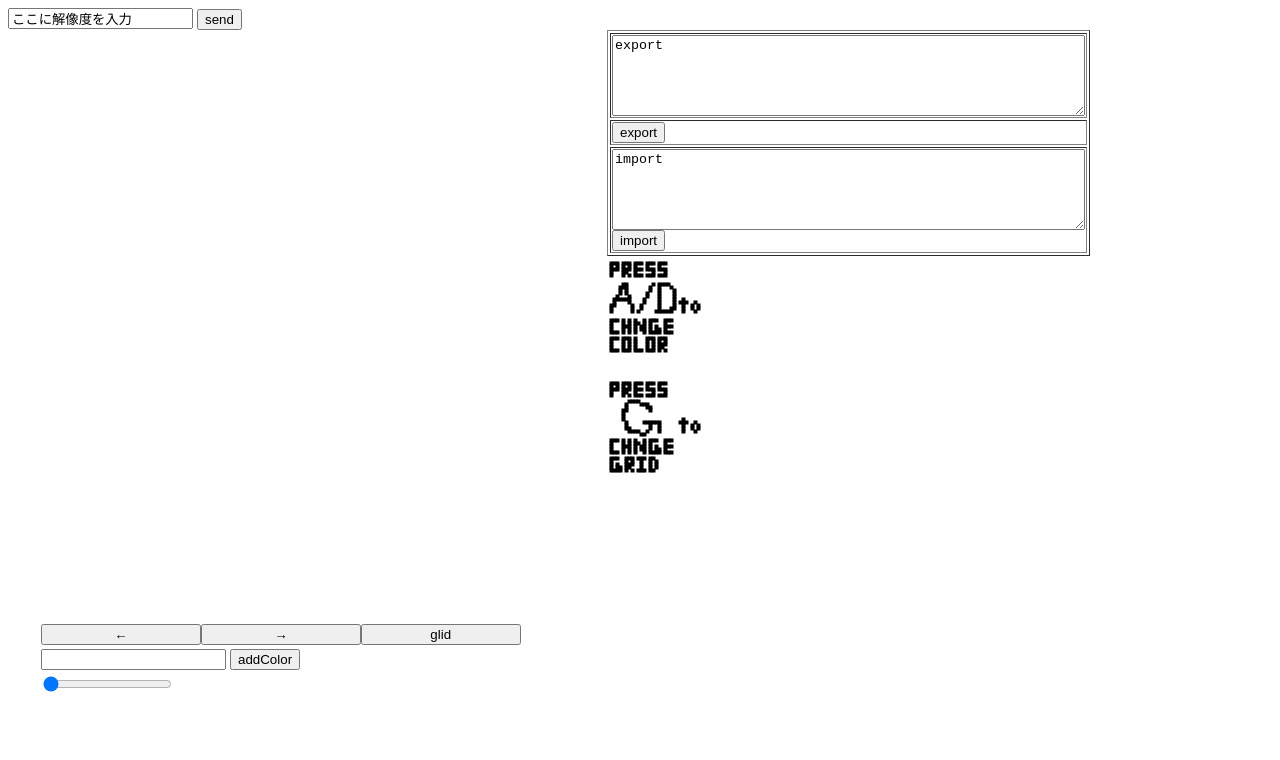
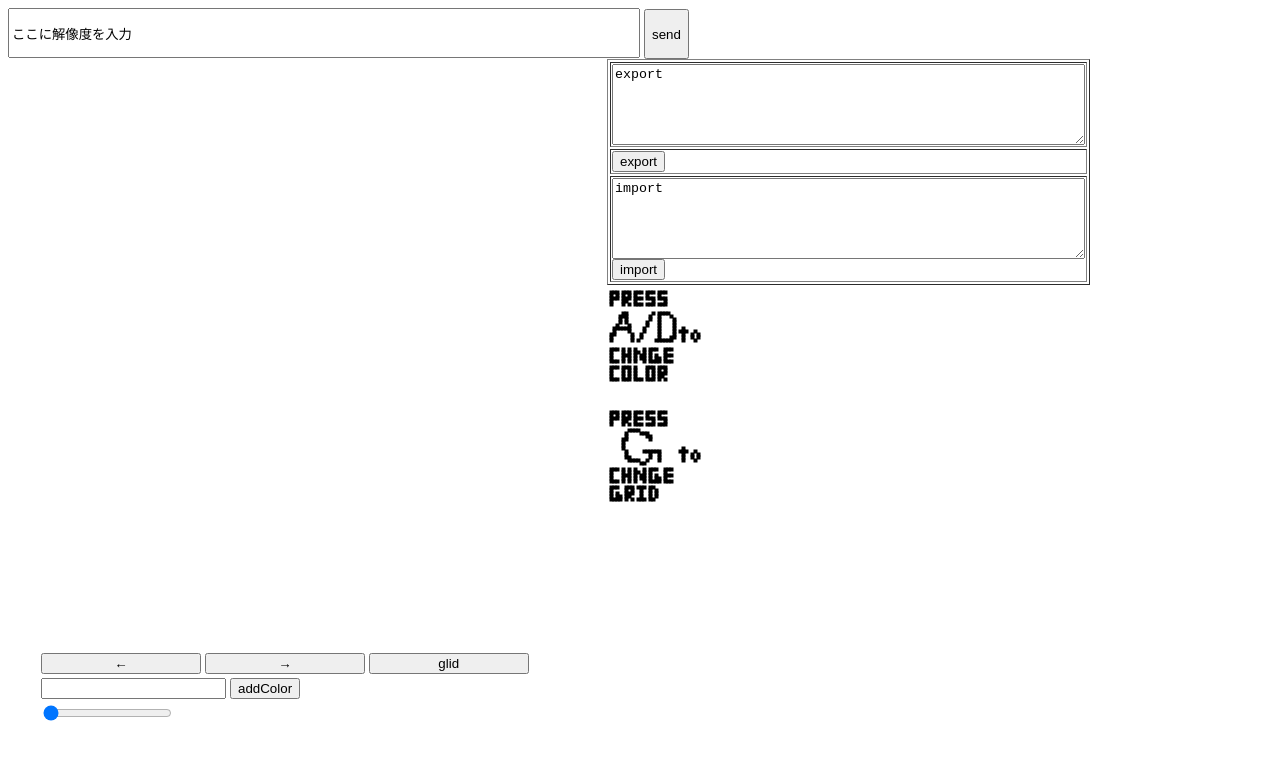
Before and after one commit to arashi-yama/pixel-art-editor, a plain HTML site: page index.html in a window 1280 px wide. Drawn offline with Linux system fonts and the light colour scheme.

Commit message:
2 files modified

```diff
--- a/index.html
+++ b/index.html
@@ -4,7 +4,7 @@
     <link rel="stylesheet" type="text/css" href="styles.css" />
   </head>
   <body>
-    <input id="size" value="ここに解像度を入力" />
+    <input id="size" value="ここに解像度を入力"/>
     <input id="setSize" value="send" type="submit" />
     <div id="a">
       <div class="f">
@@ -16,12 +16,16 @@
             <td><canvas id="colors" height="50px"></canvas></td>
           </tr>
           <tr>
-            <td><input type="submit" id="left" value="←" class="ope"><input type="submit" id="right" value="→" class="ope"><input type="submit" value="glid" id="grid" class="ope"></td>
+            <td>
+              <input type="submit" id="left" value="←" class="ope" />
+              <input type="submit" id="right" value="→" class="ope" />
+              <input type="submit" value="glid" id="grid" class="ope" />
+            </td>
           </tr>
           <tr>
             <td>
               <input id="color" />
-              <input type="submit" value="addColor" id="colorSubmit"/>
+              <input type="submit" value="addColor" id="colorSubmit" />
             </td>
           </tr>
           <tr>
--- a/styles.css
+++ b/styles.css
@@ -14,3 +14,10 @@
 textarea{
   width: 100%;
 }
+#size{
+  width:50%;
+  height:50px;
+}
+#setSize{
+  height:50px;
+}
```
